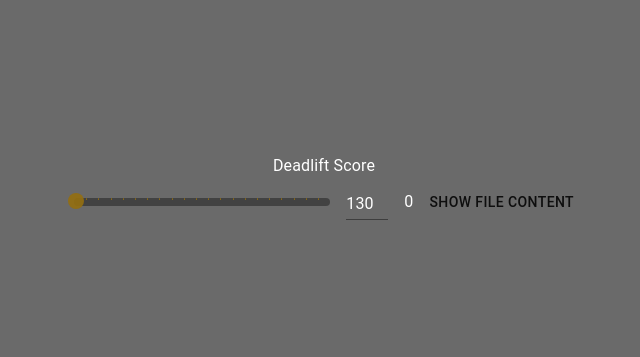
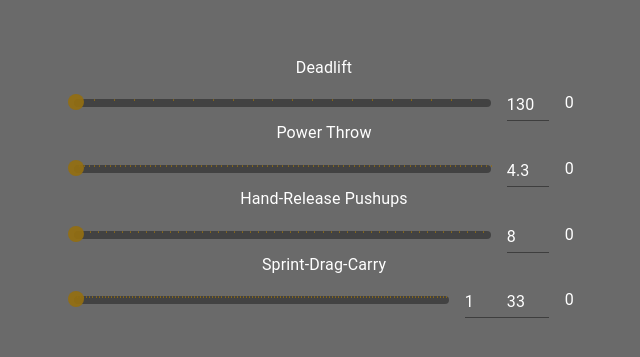
Before and after one commit to aanand3/acftcalc, a React (Create React App) app: page / in a window 1280 px wide. Shown: the part 213-570 px from the top of the page, without its empty margins (316-956 px from the left). Built offline with nearby package versions, Linux system fonts and the light colour scheme.

Commit message:
finished the first 3, still have to figure out the time sliders

```diff
--- a/package.json
+++ b/package.json
@@ -9,8 +9,10 @@
     "@testing-library/jest-dom": "^5.12.0",
     "@testing-library/react": "^11.2.6",
     "@testing-library/user-event": "^12.8.3",
+    "moment": "^2.29.1",
     "react": "^17.0.2",
     "react-dom": "^17.0.2",
+    "react-number-format": "^4.5.5",
     "react-scripts": "4.0.3",
     "web-vitals": "^1.1.1"
   },
--- a/src/App.js
+++ b/src/App.js
@@ -1,12 +1,44 @@
-import logo from './logo.svg';
 import './App.css';
-import MDLInput from './Components/MDLInput'
+import EventSlider from './Components/EventSlider';
+import MDLFile from './Reference/MDLData.txt';
+import SPTFile from './Reference/SPTData.txt';
+import HRPFile from './Reference/HRPData.txt';
+import TimeSlider from './Components/TimeSlider';
 
-function App() {
+
+function App()
+{
   return (
     <div className="App">
       <header className="App-header">
-        <MDLInput />
+        <EventSlider
+          eventName="Deadlift"
+          min={130}
+          max={340}
+          step={10}
+          fileName={MDLFile}
+        />
+        <EventSlider
+          eventName="Power Throw"
+          min={4.3}
+          max={12.5}
+          step={0.1}
+          fileName={SPTFile}
+        />
+        <EventSlider
+          eventName="Hand-Release Pushups"
+          min={8}
+          max={60}
+          step={1}
+          fileName={HRPFile}
+        />
+        <TimeSlider
+          eventName="Sprint-Drag-Carry"
+          min={93}
+          max={215}
+          step={1}
+          fileName={HRPFile}
+        />
       </header>
 
     </div>
--- a/src/Components/MDLInput.js
+++ b/src/Components/EventSlider.js
@@ -1,14 +1,14 @@
-import React from 'react';
+import React,  { useEffect } from 'react';
 import { makeStyles } from '@material-ui/core/styles';
 import Grid from '@material-ui/core/Grid';
 import Typography from '@material-ui/core/Typography';
 import Slider from '@material-ui/core/Slider';
 import Input from '@material-ui/core/Input';
-import scoreFile from '../Reference/MDLData.csv';
-import { Button } from '@material-ui/core';
 import { withStyles } from '@material-ui/core/styles';
+import PropTypes from 'prop-types';
+import moment from 'moment'
 
-
+// style for the slider
 const useStyles = makeStyles({
     root: {
         width: 500,
@@ -19,57 +19,92 @@ const useStyles = makeStyles({
         width: 42,
         color: 'white',
     },
-
-    palette: {
-        type: 'dark',
-    },
 });
 
-
-
-export default function MDLInput()
+export default function EventSlider(props)
 {
     const classes = useStyles();
-    const [value, setValue] = React.useState(130);
+    // value starts at the min
+    const [value, setValue] = React.useState(props.min);
     const [score, setScore] = React.useState(0);
 
-    const handleSliderChange = (event, newValue) =>
+    // same as component did mount for obj compo's
+    useEffect(() => {
+        grabScoreFromFile();
+    });
+
+    // for the slider
+    const handleSliderChange = async (event, newValue) =>
     {
-        setValue(newValue);
-        grabScoreFromFile();
+         setValue(newValue);
     };
 
-    const handleInputChange = (event) =>
+    // for the text field
+    const handleInputChange = async (event) =>
     {
-        setValue(event.target.value === '' ? '' : Number(event.target.value));
-        grabScoreFromFile();
+        setValue(event.target.value === '' ? '' : Number(event.target.value))
     };
 
-    const handleBlur = () =>
-    {
-        if (value < 130)
-        {
-            setValue(130);
-        } else if (value > 340)
-        {
-            setValue(340);
-        }
-    };
+    // handleBlur called when component goes out of focus
+    // const handleBlur = async() =>
+    // {
+    //     if (value < props.min)
+    //     {
+    //         setValue(props.min);
+    //     } else if (value > props.max)
+    //     {
+    //         setValue(props.max);
+    //     }
+    // };
 
     const grabScoreFromFile = async () =>
     {
-        const fileContent = await fetch(scoreFile);
+        // might fail, but if doesnt replace w fileName
+        const fileContent = await fetch(props.fileName);
         const text = await fileContent.text();
+        console.log('value is ', value)
+        var lines = text.split("\n");
+        console.log(lines);
 
-        var score = text.match(new RegExp(value + '\\s(\\w+)'))[1];
+        var score = findScore(lines);
+        console.log('score is ', score)
         setScore(score);
         //return score;
+    }
+
+    function findScore(lines)
+    {
+        if (value <= props.min)
+        {
+            return 0;
+        } else if (value >= props.max)
+        {
+            return 100;
+        }
+
+        for (let i = 0; i < lines.length-1; i++)
+        {
+            if (value >= Number(lines[i].split(' ')[0]) && value < Number(lines[i+1].split(' ')[0]))
+            {
+                return lines[i].split(' ')[1];
+            }
+        }
+    }
+
+    function generateMarks()
+    {
+        let output = []
+        for (let i = props.min ; i < props.max ; i += props.step)
+        {
+            output.push({ value: i })
+        }
+        return output;
     }
 
     return (
         <div className={classes.root}>
             <Typography id="input-slider" gutterBottom>
-                Deadlift Score
+                {props.eventName}
             </Typography>
             <Grid container spacing={2} alignItems="center">
                 <Grid item xs>
@@ -77,12 +112,12 @@ export default function MDLInput()
                         value={typeof value === 'number' ? value : 0}
                         onChange={handleSliderChange}
                         aria-labelledby="input-slider"
-                        defaultValue={130}
+                        defaultValue={props.min}
                         valueLabelDisplay="auto"
-                        step={10}
+                        step={props.step}
                         marks={generateMarks()}
-                        min={130}
-                        max={340} />
+                        min={props.min}
+                        max={props.max} />
                 </Grid>
                 <Grid item>
                     <Input
@@ -90,25 +125,31 @@ export default function MDLInput()
                         value={value}
                         margin="dense"
                         onChange={handleInputChange}
-                        onBlur={handleBlur}
+
                         inputProps={{
-                            step: 10,
-                            min: 130,
-                            max: 340,
+                            step: props.step,
+                            min: props.min,
+                            max: props.max,
                             type: 'number',
                             'aria-labelledby': 'input-slider',
                         }}
                     />
                 </Grid>
                 <Grid item>
-                    <Typography>{score}</Typography>
+                    <Typography> {score} </Typography>
                 </Grid>
-                <Button onClick={() => grabScoreFromFile(value)}>Show file content</Button>
             </Grid>
         </div>
     );
 }
 
+EventSlider.propTypes = {
+    eventName: PropTypes.string,
+    min: PropTypes.number,
+    max: PropTypes.number,
+    step: PropTypes.number,
+    fileName: PropTypes.string,
+}
 
 var ACFTSlider = withStyles({
     root: {
@@ -140,18 +181,3 @@ var ACFTSlider = withStyles({
         width: 1,
     },
 })(Slider);
-
-function generateMarks()
-{
-    let output = []
-    for (let i = 140; i < 340; i += 10)
-    {
-        output.push({ value: i })
-    }
-    return output;
-}
-
-function findScore(raw)
-{
-
-}
--- /dev/null
+++ b/src/Components/TimeSlider.js
@@ -0,0 +1,224 @@
+import React, { useEffect } from 'react';
+import { makeStyles } from '@material-ui/core/styles';
+import Grid from '@material-ui/core/Grid';
+import Typography from '@material-ui/core/Typography';
+import Slider from '@material-ui/core/Slider';
+import Input from '@material-ui/core/Input';
+import TextField from '@material-ui/core/TextField'
+import { withStyles } from '@material-ui/core/styles';
+import PropTypes from 'prop-types';
+import NumberFormat from 'react-number-format';
+
+// style for the slider
+const useStyles = makeStyles({
+    root: {
+        width: 500,
+        color: "white",
+
+    },
+    input: {
+        width: 42,
+        color: 'white',
+    },
+});
+
+export default function TimeSlider(props)
+{
+    const classes = useStyles();
+    // value starts at the min
+    const [value, setValue] = React.useState(props.min);
+    const [score, setScore] = React.useState(0);
+    const [minuteValue, setMinuteValue] = React.useState(props.minuteMin)
+    const [secondValue, setSecondValue] = React.useState(props.secondMin)
+
+    // same as component did mount for obj compo's
+    useEffect(() =>
+    {
+        setMinutesAndSeconds();
+        grabScoreFromFile();
+    });
+
+    // for the slider
+    const handleTimeSliderChange = async (event, newValue) =>
+    {
+        setValue(newValue);
+        // setMinutesAndSeconds();
+    };
+
+    const setMinutesAndSeconds = () =>
+    {
+        var minutes = Math.floor(value / 60);
+        var seconds = value - minutes * 60;
+        setMinuteValue(minutes)
+        setSecondValue(seconds)
+    };
+
+    // const convertToTime = (rawValue) =>
+    // {
+    //     var seconds = rawValue%60;
+    //     rawValue /= 60;
+    //     setValue(rawValue + seconds)
+    // };
+
+    // for the text field
+    const handleMinuteChange = async (event) =>
+    {
+        setMinuteValue(event.target.value === '' ? '' : Number(event.target.value));
+        setValue(minuteValue * 60 + secondValue);
+    };
+
+    const handleSecondChange = async (event) =>
+    {
+        setSecondValue(event.target.value === '' ? '' : Number(event.target.value));
+        setValue(minuteValue * 60 + secondValue)
+    };
+    // handleBlur called when component goes out of focus
+    // const handleBlur = async() =>
+    // {
+    //     if (value < props.min)
+    //     {
+    //         setValue(props.min);
+    //     } else if (value > props.max)
+    //     {
+    //         setValue(props.max);
+    //     }
+    // };
+
+    const grabScoreFromFile = async () =>
+    {
+        // might fail, but if doesnt replace w fileName
+        const fileContent = await fetch(props.fileName);
+        const text = await fileContent.text();
+        console.log('value is ', value)
+        var lines = text.split("\n");
+        console.log(lines);
+
+        var score = findScore(lines);
+        console.log('score is ', score)
+        setScore(score);
+        //return score;
+    }
+
+    function findScore(lines)
+    {
+        if (value <= props.min)
+        {
+            return 0;
+        } else if (value >= props.max)
+        {
+            return 100;
+        }
+
+        for (let i = 0; i < lines.length - 1; i++)
+        {
+            if (value >= Number(lines[i].split(' ')[0]) && value < Number(lines[i + 1].split(' ')[0]))
+            {
+                return lines[i].split(' ')[1];
+            }
+        }
+    }
+
+    function generateMarks()
+    {
+        let output = []
+        for (let i = props.min; i < props.max; i += props.step)
+        {
+            output.push({ value: i })
+        }
+        return output;
+    }
+
+    return (
+        <div className={classes.root}>
+            <Typography id="input-slider" gutterBottom>
+                {props.eventName}
+            </Typography>
+            <Grid container spacing={2} alignItems="center">
+                <Grid item xs>
+                    <ACFTSlider
+                        value={value}
+                        onChange={handleTimeSliderChange}
+                        aria-labelledby="input-slider"
+                        defaultValue={props.min}
+                        valueLabelDisplay="auto"
+                        step={props.step}
+                        marks={generateMarks()}
+                        min={props.min}
+                        max={props.max} />
+                </Grid>
+                <Grid item>
+                    <Input
+                        className={classes.input}
+                        value={minuteValue}
+                        margin="dense"
+                        onChange={handleMinuteChange}
+
+                        inputProps={{
+                            step: props.step,
+                            min: '0',
+                            max: '4',
+                            type: 'number',
+                            'aria-labelledby': 'input-slider',
+                        }}
+                    />
+                    <Input
+                        className={classes.input}
+                        value={secondValue}
+                        margin="dense"
+                        onChange={handleSecondChange}
+
+                        inputProps={{
+                            step: props.step,
+                            min: '00',
+                            max: '59',
+                            type: 'number',
+                            'aria-labelledby': 'input-slider',
+                        }}
+                    />
+                </Grid>
+                <Grid item>
+                    <Typography> {score} </Typography>
+                </Grid>
+            </Grid>
+        </div>
+    );
+}
+
+TimeSlider.propTypes = {
+    eventName: PropTypes.string,
+    min: PropTypes.number,
+    max: PropTypes.number,
+    step: PropTypes.number,
+    fileName: PropTypes.string,
+}
+
+var ACFTSlider = withStyles({
+    root: {
+        color: 'black',
+    },
+    thumb: {
+        height: 16,
+        width: 16,
+        backgroundColor: '#936e11ec',
+        '&:focus, &:hover, &$active': {
+            boxShadow: 'inherit',
+        },
+    },
+    active: {},
+    valueLabel: {
+        left: 'calc(-50%)',
+    },
+    track: {
+        height: 8,
+        borderRadius: 4,
+    },
+    rail: {
+        height: 8,
+        borderRadius: 4,
+    },
+    mark: {
+        backgroundColor: '#936e11ec',
+        height: 2,
+        width: 1,
+    },
+})(Slider);
```
Also changed, not shown: src/Reference/HRPData.txt (added), src/Reference/MDLData.txt (renamed from src/Reference/MDLData.csv), src/Reference/SPTData.txt (added), 1 other file (tests, documents, lock files or other folders).
